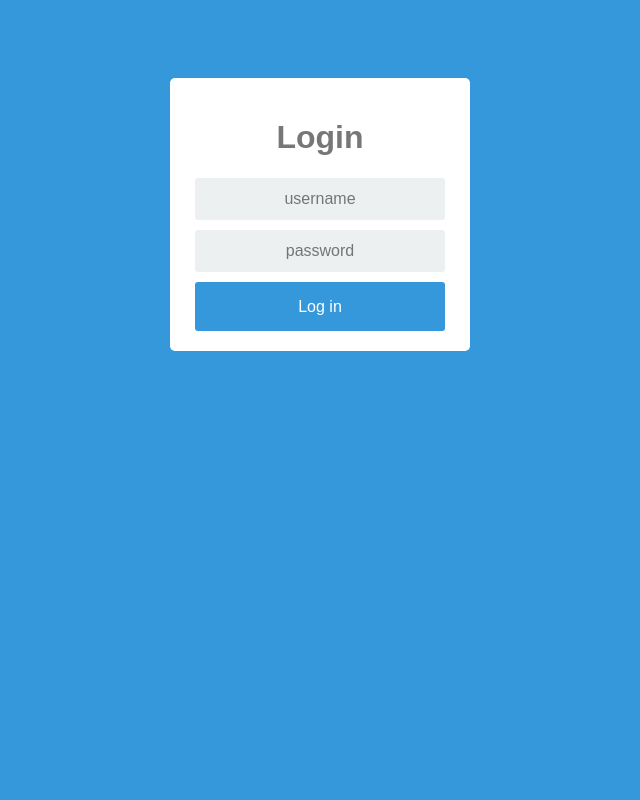
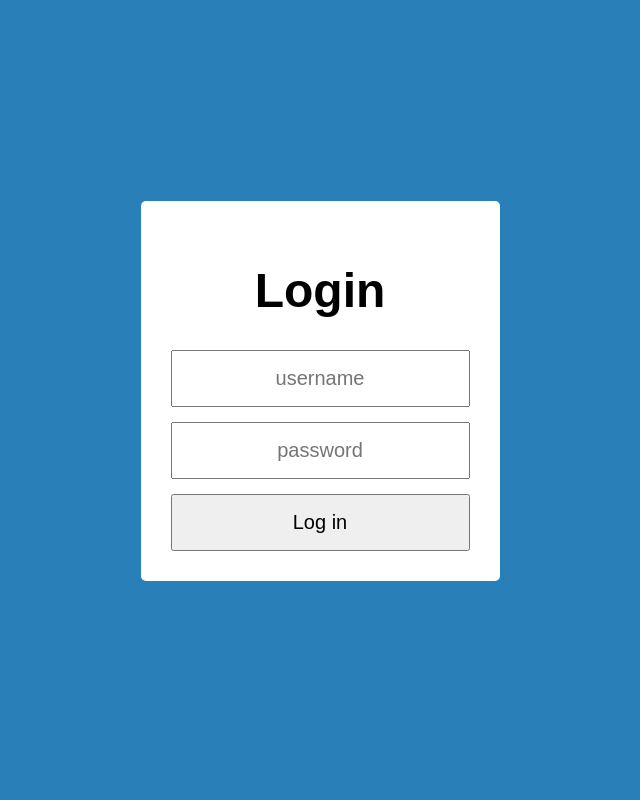
Before and after one commit to ScottyTGB/CITS3403GrpProj, a Flask app: page /login in a window 1280 px wide. Shown: the whole page, without its empty margins (320-960 px from the left). Run offline with Flask 3, Linux system fonts and the light colour scheme.

Commit message:
Login/Register pages updated
root.css connected for fonts
login.css revamped

```diff
--- a/static/css/login.css
+++ b/static/css/login.css
@@ -1,78 +1,46 @@
-* {
-    box-sizing: border-box;
+body {
+    background-color: #2980B9;
+    display: flex;
+    justify-content: center;
+    align-items: center;
+    height: 100vh;
+    margin: 0;
+    font-size: 18px; /* Increase the base font size */
 }
 
-    *:focus {
-    outline: none;
+.login {
+    text-align: center;
 }
-    body {
-    font-family: Arial;
-    background-color: #3498DB;
-    padding: 50px;
-    }
-    .login {
-    margin: 20px auto;
-    width: 300px;
-    }
+
 .login-screen {
-    background-color: #FFF;
-    padding: 20px;
-    border-radius: 5px
+    background-color: #fff;
+    padding: 30px; /* Increase padding */
+    border-radius: 5px;
 }
 
 .app-title {
-    text-align: center;
-    color: #777;
+    margin-bottom: 30px; /* Increase margin */
+    font-size: 24px; /* Increase font size */
 }
 
 .login-form {
-    text-align: center;
-    }
-    .control-group {
-    margin-bottom: 10px;
+    margin: 0 auto;
 }
 
-    input {
-    text-align: center;
-    background-color: #ECF0F1;
-    border: 2px solid transparent;
-    border-radius: 3px;
-    font-size: 16px;
-    font-weight: 200;
-    padding: 10px 0;
-    width: 250px;
-    transition: border .5s;
+.control-group {
+    margin-bottom: 15px; /* Increase margin */
 }
 
-    input:focus {
-    border: 2px solid #3498DB;
-    box-shadow: none;
+.login-field {
+    width: 100%;
+    padding: 15px; /* Increase padding */
+    text-align: center;
+    font-size: 20px; /* Increase font size */
 }
 
 .btn {
-    border: 2px solid transparent;
-    background: #3498DB;
-    color: #ffffff;
-    font-size: 16px;
-    line-height: 25px;
-    padding: 10px 0;
-    text-decoration: none;
-    text-shadow: none;
-    border-radius: 3px;
-    box-shadow: none;
-    transition: 0.25s;
     display: block;
-    width: 250px;
-    margin: 0 auto;
+    width: 100%;
+    padding: 15px; /* Increase padding */
+    font-size: 20px; /* Increase font size */
 }
-
-    .btn:hover {
-    background-color: #2980B9;
-    }
-
-    .login-link {
-    font-size: 12px;
-    color: #444;
-    display: block;
-    margin-top: 12px;
-    }
--- a/templates/login.html
+++ b/templates/login.html
@@ -1,3 +1,4 @@
+<link rel="stylesheet" href="{{ url_for('static', filename='css/root.css') }}">
 <link rel="stylesheet" href="{{ url_for('static', filename='css/login.css') }}">
 <form action="{{ url_for('login') }}" method="POST">
   <div class="login">
--- a/templates/register.html
+++ b/templates/register.html
@@ -1,3 +1,4 @@
+<link rel="stylesheet" href="{{ url_for('static', filename='css/root.css') }}">
 <link rel="stylesheet" href="{{ url_for('static', filename='css/login.css') }}">
 <form action="/register" method="POST">
   <div class="login">
```
Lines whose indentation alone changed are shown as unchanged.
